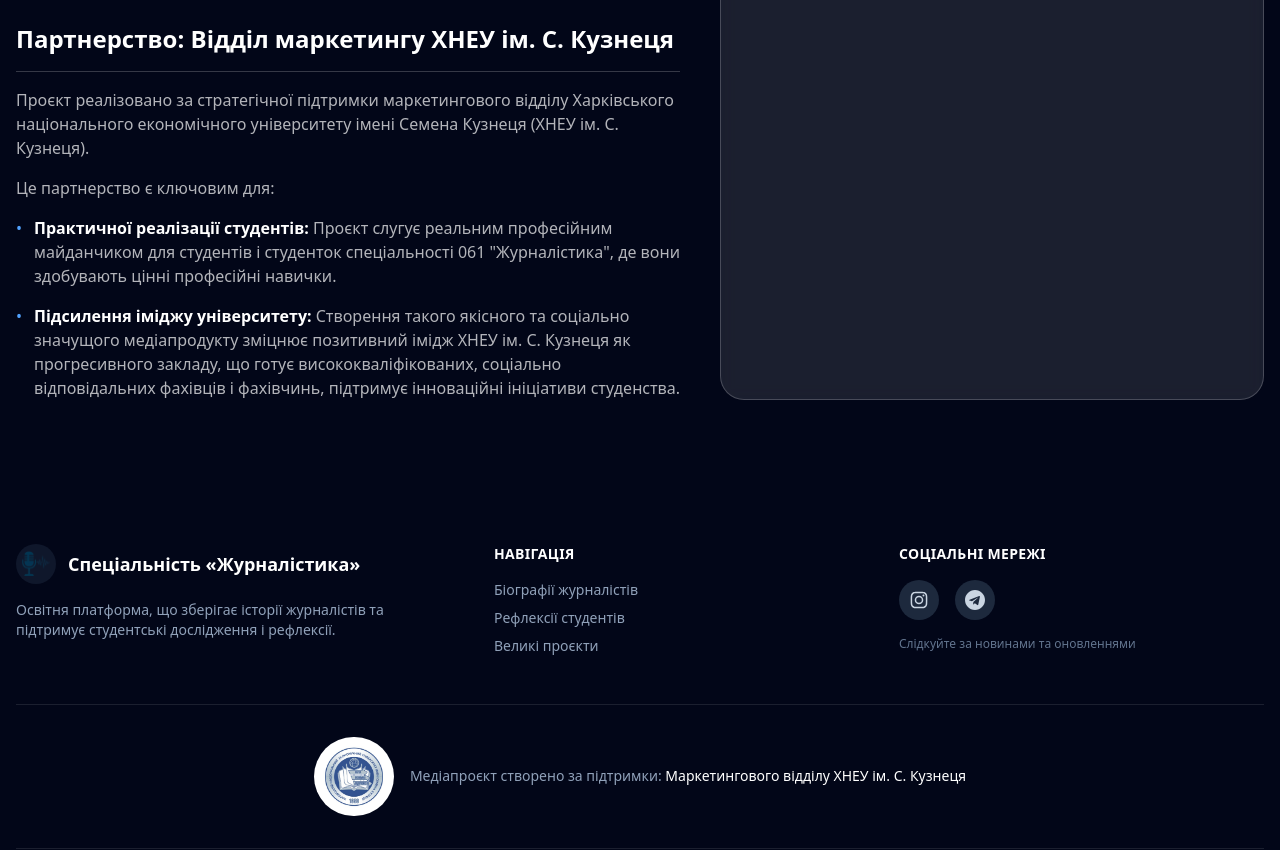
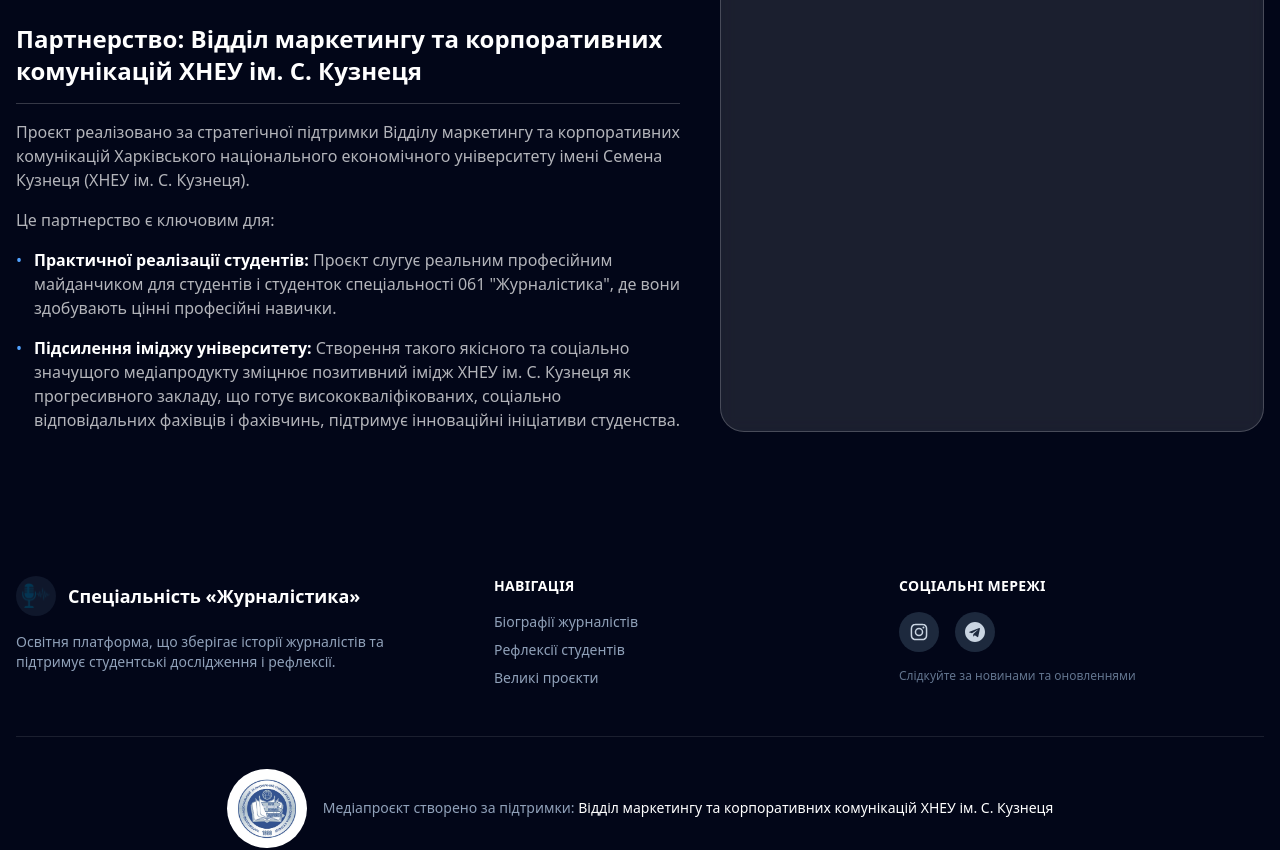
Before and after one commit to shameworm/media-blog-journalism, a Next.js app in the folder nextjs-media-blog-journalism/: page /about in a window 1280 px wide. Shown: the part 1580-2430 px from the top of the page. Built offline with nearby package versions, Linux system fonts and the light colour scheme; no server answers.

Commit message:
refactor: partnership

```diff
--- a/nextjs-media-blog-journalism/src/app/about/page.tsx
+++ b/nextjs-media-blog-journalism/src/app/about/page.tsx
@@ -151,12 +151,12 @@
 
                 <div className="pt-6">
                   <h3 className="text-2xl font-semibold">
-                    Партнерство: Відділ маркетингу ХНЕУ ім. С. Кузнеця
+                    Партнерство: Відділ маркетингу та корпоративних комунікацій ХНЕУ ім. С. Кузнеця
                   </h3>
                   <Separator className="my-4 bg-white/20" />
                   <p className="text-base text-white/70 mb-4">
-                    Проєкт реалізовано за стратегічної підтримки маркетингового
-                    відділу Харківського національного економічного університету
+                    Проєкт реалізовано за стратегічної підтримки Відділу маркетингу
+                    та корпоративних комунікацій Харківського національного економічного університету
                     імені Семена Кузнеця (ХНЕУ ім. С. Кузнеця).
                   </p>
                   <p className="text-base text-white/70 mb-4">
--- a/nextjs-media-blog-journalism/src/components/Footer.tsx
+++ b/nextjs-media-blog-journalism/src/components/Footer.tsx
@@ -99,7 +99,7 @@
                   rel="noopener noreferrer"
                   className="text-white hover:text-blue-400 transition"
                 >
-                  Маркетингового відділу ХНЕУ ім. С. Кузнеця
+                  Відділ маркетингу та корпоративних комунікацій ХНЕУ ім. С. Кузнеця
                 </a>
               </p>
             </div>
```
